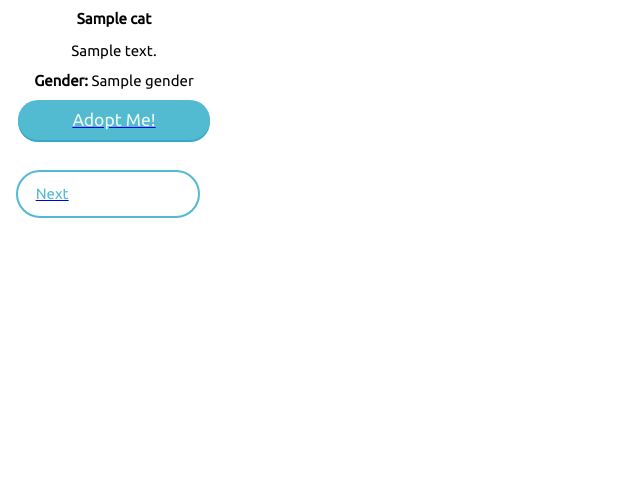
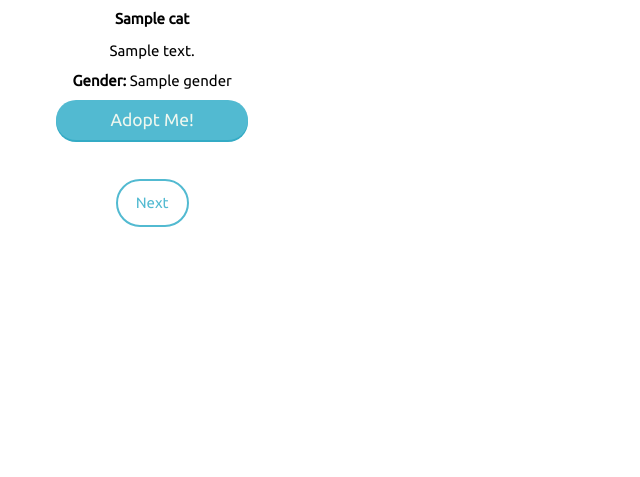
Before and after one commit to Steph-harris/catwidget, a Flask app: template templates/index.html in a window 1280 px wide. Shown: the part 274-751 px from the top of the page, without its empty margins (0-640 px from the left). Run offline with Flask 2, Linux system fonts and the light colour scheme; the template is opened without the code that fills it: most values are stand-ins (such as "Sample title", 1, 10 or a date in 2020).

Commit message:
remove typo

```diff
--- a/templates/index.html
+++ b/templates/index.html
@@ -35,7 +35,7 @@
   </script>
 </head>
   <body>
-    <div id="available-cats-container" gclass="container">
+    <div id="available-cats-container" class="container">
       {% if fallback %}
         <a href="https://www.petfinder.com/search/cats-for-adoption/?shelter_id%5B0%5D=PA16&sort%5B0%5D=recently_added" target="_parent">
           <div class="btn small-button-style-raised sqs-block-button sqs-block-button-element--small">View all Adoptable Kitties</div>
```
